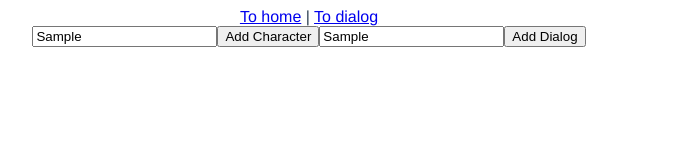
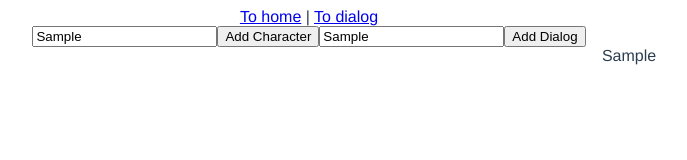
Before and after one commit to mrjackphil/vue-dialog-system, a Vue app: page /#/dialog in a window 1280 px wide. Both pictures are taken after typing "Sample", "Sample" into the empty fields and a click on the button "Add Dialog". Shown: the top 160 px of the page, without its empty margins (331-1018 px from the left). Built offline with nearby package versions, Linux system fonts and the light colour scheme.

Commit message:
Dialog List Basic

```diff
--- /dev/null
+++ b/src/components/DialogList.vue
@@ -0,0 +1,15 @@
+<template>
+    <div>
+        <div v-for="d in dialogs" :key="d.id">{{d.name}}</div>
+    </div>
+</template>
+
+<script lang="ts">
+import { Component, Vue } from 'vue-property-decorator';
+import store from '../store';
+
+@Component
+export default class DialogList extends Vue {
+    private get dialogs() { return store.state.dialogues; }
+}
+</script>
--- a/src/views/DialogView.vue
+++ b/src/views/DialogView.vue
@@ -7,6 +7,7 @@
       <character-list></character-list>
     </div>
     <div class="right">
+      <dialog-list></dialog-list>
     </div>
   </div>
 </template>
@@ -14,10 +15,11 @@
 <script lang="ts">
 import { Component, Vue } from 'vue-property-decorator';
 import DialogManager from '@/components/DialogManager.vue';
+import DialogList from '@/components/DialogList.vue';
 import CharacterList from '@/components/CharacterList.vue';
 
 @Component({
-  components: { DialogManager, CharacterList },
+  components: { DialogManager, CharacterList, DialogList },
 })
 export default class DialogView extends Vue {}
 </script>
```
